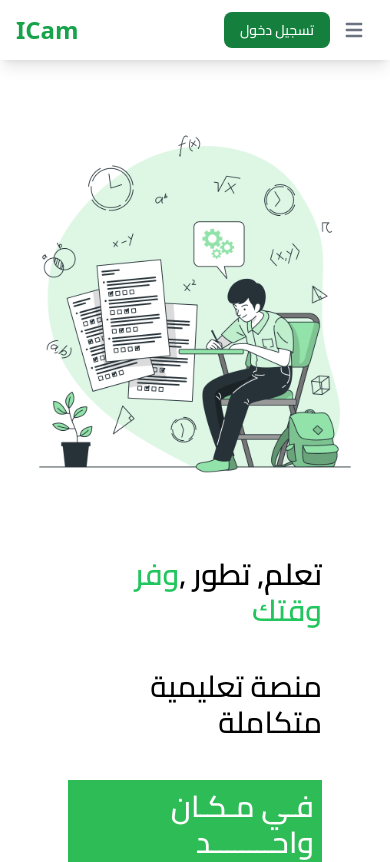
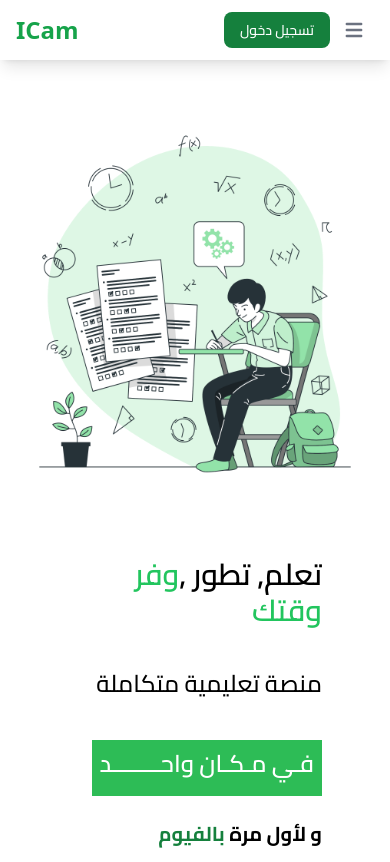
Before and after one commit to abosaifzzz/icam-studio, a React (Vite) app: page / in a window 390 px wide. Shown: the top 862 px of the page. Built offline with nearby package versions, Linux system fonts and the light colour scheme; a web font is replaced by a local one.

Commit message:
some responsive update

```diff
--- a/src/Pages/Home/Home.jsx
+++ b/src/Pages/Home/Home.jsx
@@ -251,8 +251,8 @@ export default function Home() {
                 <div className="right md:w-1/2 w-full  md:p-12 p-3">
 
                     <p className="lg:text-5xl md:text-3xl text-3xl cairo font-semibold">    تعلم, تطور ,<span className="text-green-500">وفر وقتك</span> </p>
-                    <p className="mt-10 lg:text-5xl md:text-3xl text-3xl cairo font-medium">منصة تعليمية متكاملة </p>
-                    <p className="mt-10 lg:text-5xl md:text-3xl text-3xl     cairo text-white font-semibold p-2 bg-[#2dbc56] w-fit pb-4">فـي مـكـان واحــــــــد </p>
+                    <p className="mt-10 lg:text-5xl md:text-3xl text-2xl cairo font-medium">منصة تعليمية متكاملة </p>
+                    <p className="mt-10 lg:text-5xl md:text-3xl text-2xl    cairo text-white font-semibold p-2 bg-[#2dbc56] w-fit pb-4">فـي مـكـان واحــــــــد </p>
                     <p className="mt-6 lg:text-3xl md:text-xl text-xl font-bold cairo">    و لأول مرة  <span className="text-green-700"> بالفيوم</span></p>
 
 
@@ -304,7 +304,7 @@ export default function Home() {
                         </svg>
                     </button> */}
                     <button
-                        className="flex justify-center cairo gap-2 mt-5 shadow-xl text-lg bg-green-600 backdrop-blur-md lg:font-semibold border-gray-50 before:absolute before:w-full before:transition-all before:duration-700 before:hover:w-full before:-left-full before:hover:left-0 before:rounded-full before:bg-white hover:text-black text-white before:-z-10 before:aspect-square before:hover:scale-150 before:hover:duration-700 relative z-10 px-4 py-2 overflow-hidden border-2 rounded-md group"
+                        className="flex justify-center cairo gap-2 mt-5 shadow-xl text-lg bg-green-600 backdrop-blur-md lg:font-semibold border-gray-50 before:absolute before:w-full before:transition-all before:duration-700 before:hover:w-full before:-left-full before:hover:left-0 before:rounded-full before:bg-emerald-300 hover:text-black text-white before:-z-10 before:aspect-square before:hover:scale-150 before:hover:duration-700 relative z-10 px-4 py-2 overflow-hidden border-2 rounded-md group"
                     >
                         ابدأ الأن
                         <svg
```
